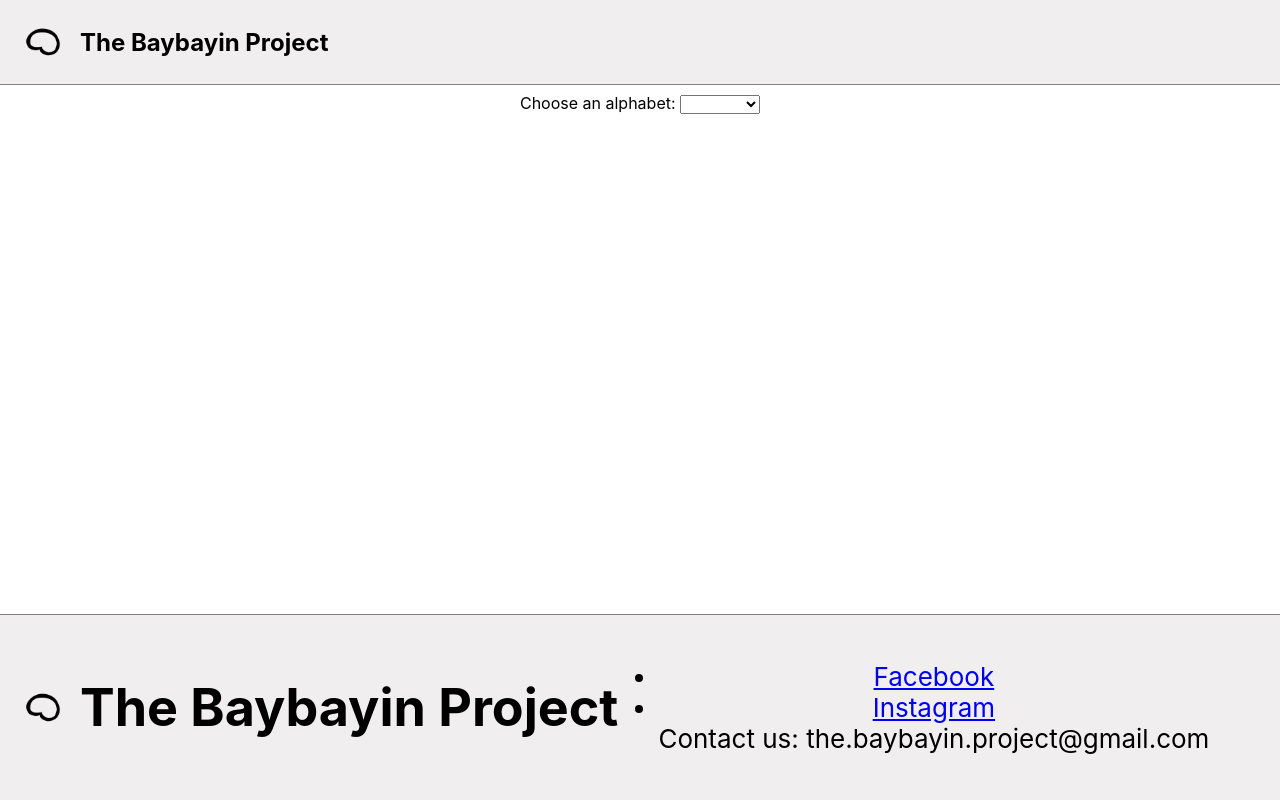
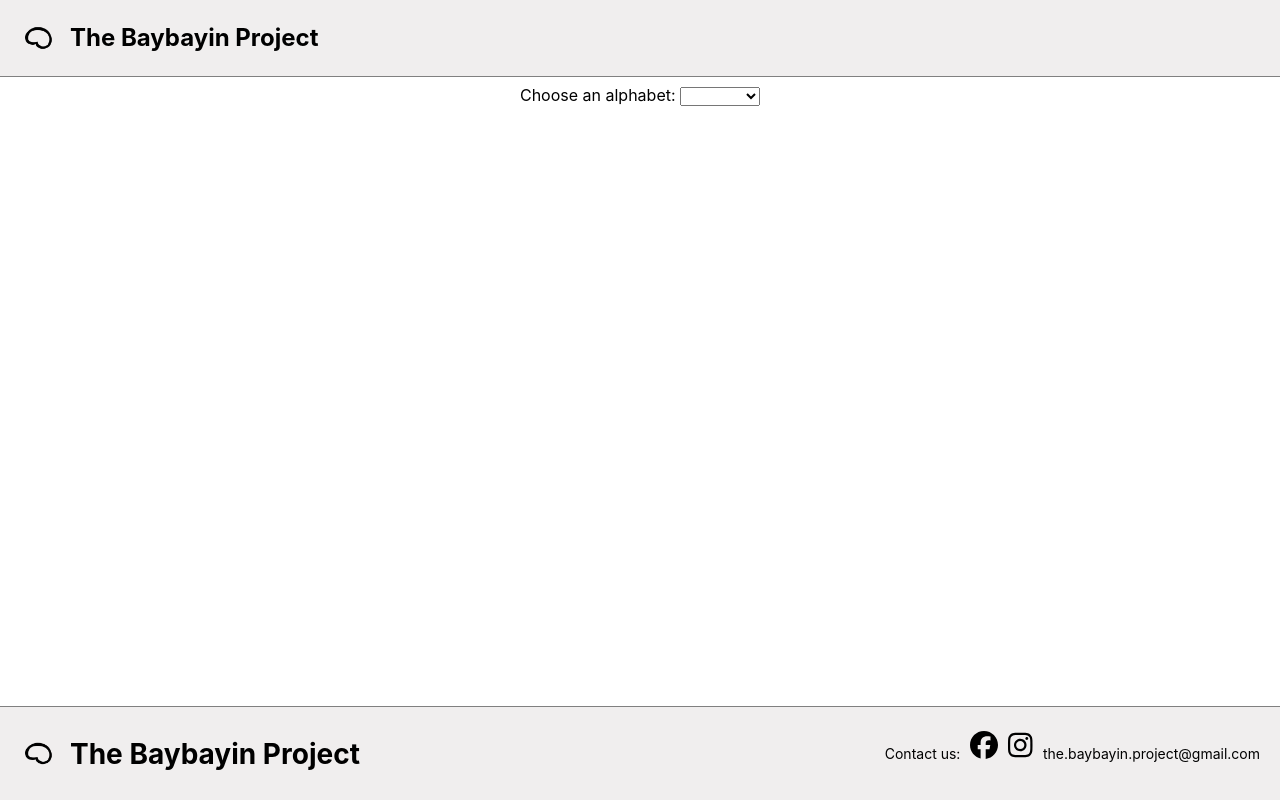
Before and after one commit to cmckinney-59/the-baybayin-project, a React (Vite) app: page / in a window 1280 px wide. Built offline with nearby package versions, Linux system fonts and the light colour scheme.

Commit message:
updated the footer

```diff
--- a/package.json
+++ b/package.json
@@ -10,6 +10,9 @@
     "preview": "vite preview"
   },
   "dependencies": {
+    "@fortawesome/fontawesome-svg-core": "^6.7.2",
+    "@fortawesome/free-brands-svg-icons": "^6.7.2",
+    "@fortawesome/react-fontawesome": "^0.2.2",
     "docx": "^9.5.0",
     "file-saver": "^2.0.5",
     "react": "^19.1.0",
--- a/src/components/Footer/Footer.css
+++ b/src/components/Footer/Footer.css
@@ -1,11 +1,11 @@
 .App-footer {
   display: flex;
-  justify-content: left;
+  justify-content: space-between;
   align-items: center;
-  padding: 20px;
+  padding: 10px 20px;
   background-color: rgb(240, 238, 238);
   flex-direction: row;
-  font-size: calc(10px + 2vmin);
+  font-size: 14px;
   color: black;
   border-top: 1px solid gray;
 }
@@ -17,12 +17,34 @@
 }
 
 .App-footer-Text {
-  font-size: 24px;
+  font-size: 14px;
   font-weight: bold;
   margin: 0;
 }
 
 .App-logo {
-  width: 50px;
+  width: 40px;
   height: auto;
+  margin: 0;
 }
+
+.footer-links-container {
+  display: flex;
+  gap: 10px;
+}
+
+.footer-links-container li {
+  list-style: none;
+  padding: 0;
+  display: inline-block;
+}
+
+.footer-links-container a {
+  color: black;
+  text-decoration: none;
+  transition: color 0.3s ease;
+}
+
+.footer-links-container a:hover {
+  color: rgb(26, 115, 232);
+}
--- a/src/components/Footer/Footer.tsx
+++ b/src/components/Footer/Footer.tsx
@@ -1,4 +1,6 @@
 import type { JSX } from "react";
+import { FontAwesomeIcon } from "@fortawesome/react-fontawesome";
+import { faFacebook, faInstagram } from "@fortawesome/free-brands-svg-icons";
 import logo from "../../assets/images/logo.png";
 import "./Footer.css";
 
@@ -10,13 +12,14 @@ export default function Footer(): JSX.Element {
         <h1 className="App-Footer-Text">The Baybayin Project</h1>
       </div>
       <ul className="footer-links-container">
+        <p>Contact us:</p>
         <li>
           <a
             href="https://www.facebook.com/profile.php?id=61558642794586"
             target="_blank"
             rel="noopener noreferrer"
           >
-            Facebook
+            <FontAwesomeIcon icon={faFacebook} size="2x" />
           </a>
         </li>
         <li>
@@ -25,10 +28,10 @@ export default function Footer(): JSX.Element {
             target="_blank"
             rel="noopener noreferrer"
           >
-            Instagram
+            <FontAwesomeIcon icon={faInstagram} size="2x" />
           </a>
         </li>
-        <a>Contact us: the.baybayin.project@gmail.com</a>
+        <p>the.baybayin.project@gmail.com</p>
       </ul>
     </footer>
   );
```
Also changed, not shown: 1 other file (tests, documents, lock files or other folders).
